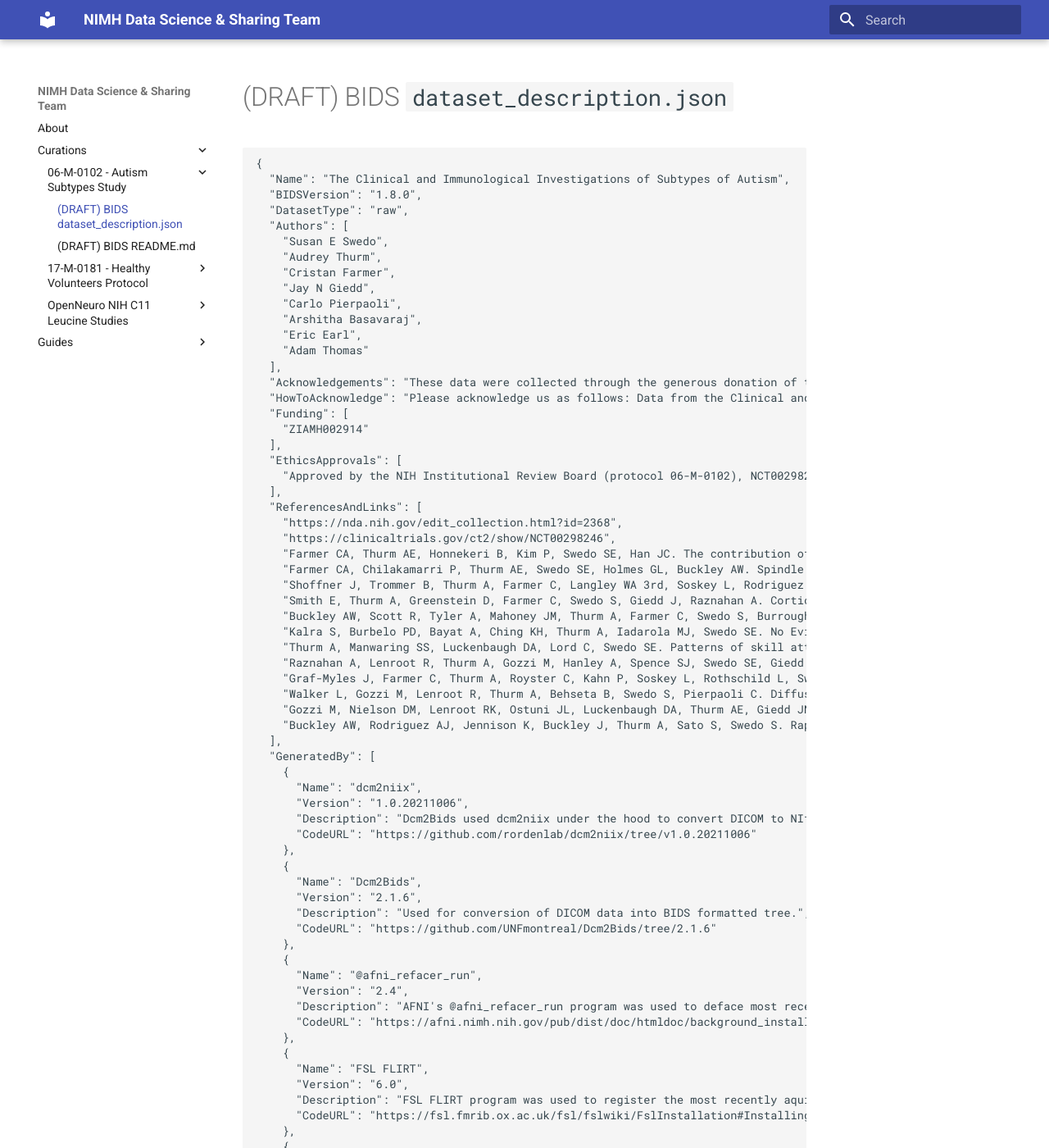
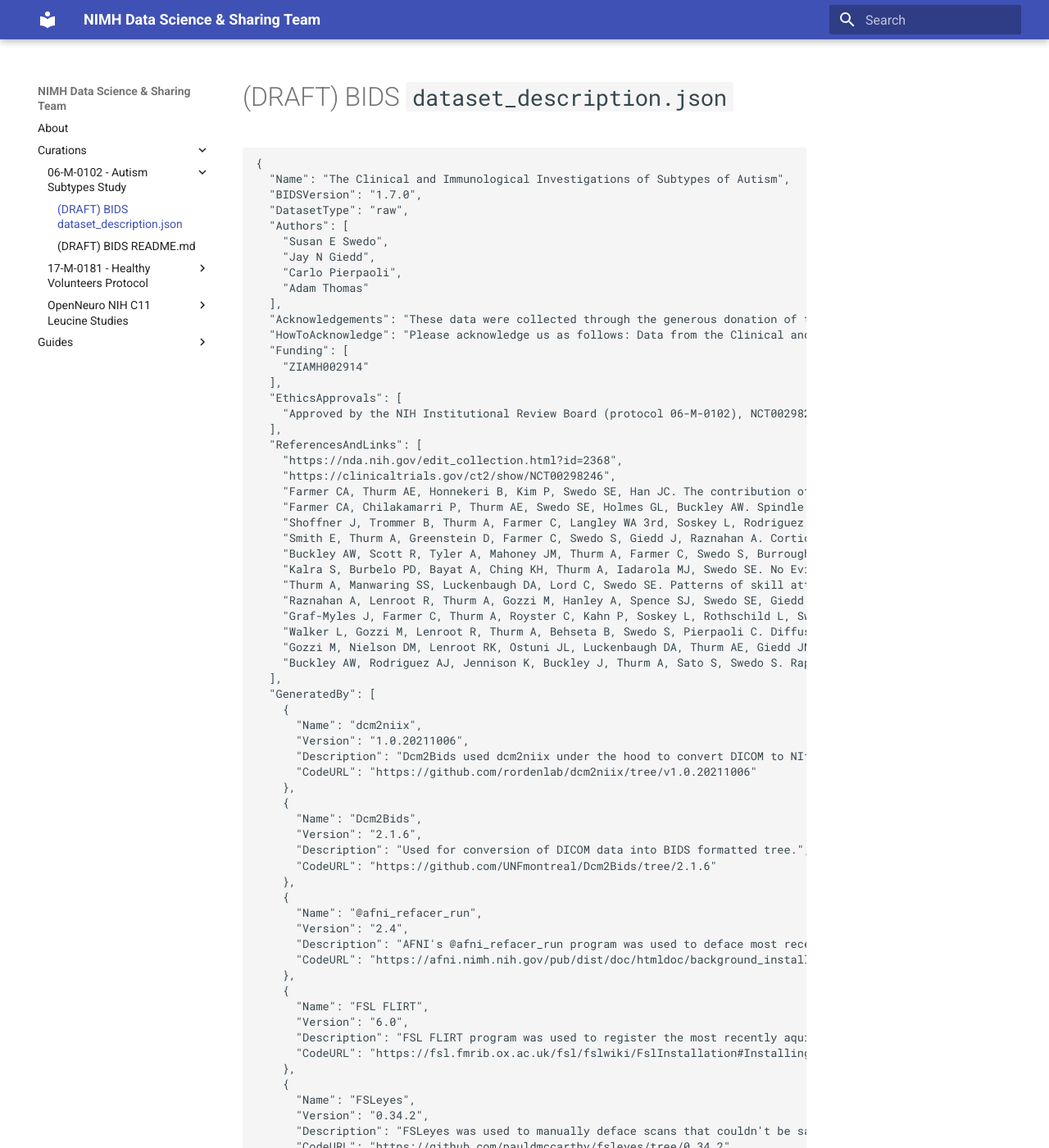
Before and after one commit to nimh-dsst/dsst-rtd, an MkDocs documentation site: the page built from docs/curations/06-M-0102/dataset_description.md, in a window 1280 px wide and 1400 px high. Shown: the whole window at 82% size. Built offline with MkDocs 1.6.1 and Material for MkDocs 9.7.7, drawn with Linux system fonts in a browser that asks for light colours; some of the changed text lies outside the part shown.

Commit message:
Update dataset_description.md

````diff
--- a/docs/curations/06-M-0102/dataset_description.md
+++ b/docs/curations/06-M-0102/dataset_description.md
@@ -3,16 +3,12 @@
 ```json
 {
   "Name": "The Clinical and Immunological Investigations of Subtypes of Autism",
-  "BIDSVersion": "1.8.0",
+  "BIDSVersion": "1.7.0",
   "DatasetType": "raw",
   "Authors": [
     "Susan E Swedo",
-    "Audrey Thurm",
-    "Cristan Farmer",
     "Jay N Giedd",
     "Carlo Pierpaoli",
-    "Arshitha Basavaraj",
-    "Eric Earl",
     "Adam Thomas"
   ],
   "Acknowledgements": "These data were collected through the generous donation of time by the children and their families and the contributions of many NIH research assistants, post-doctoral fellows, and staff members, as well as extramural collaborators.",
````
